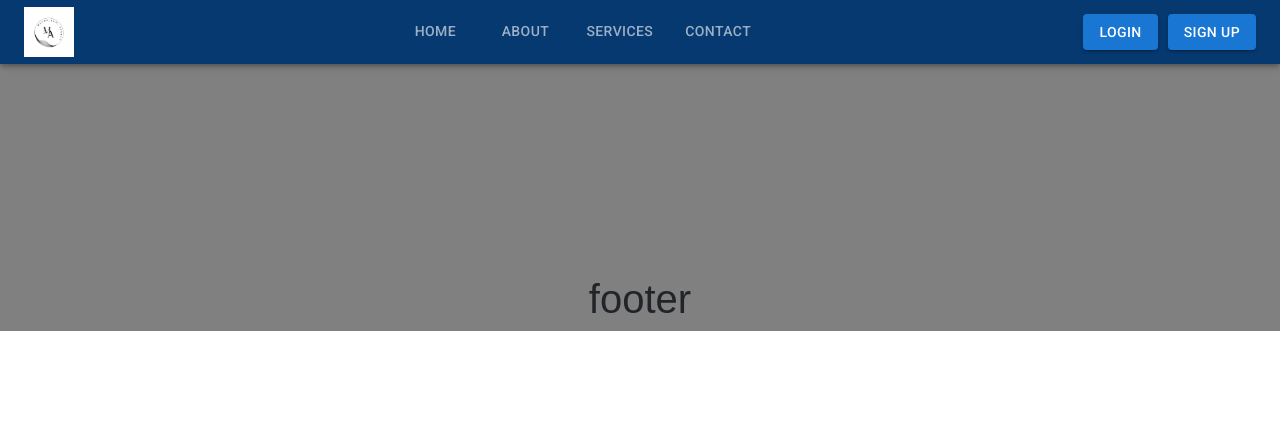
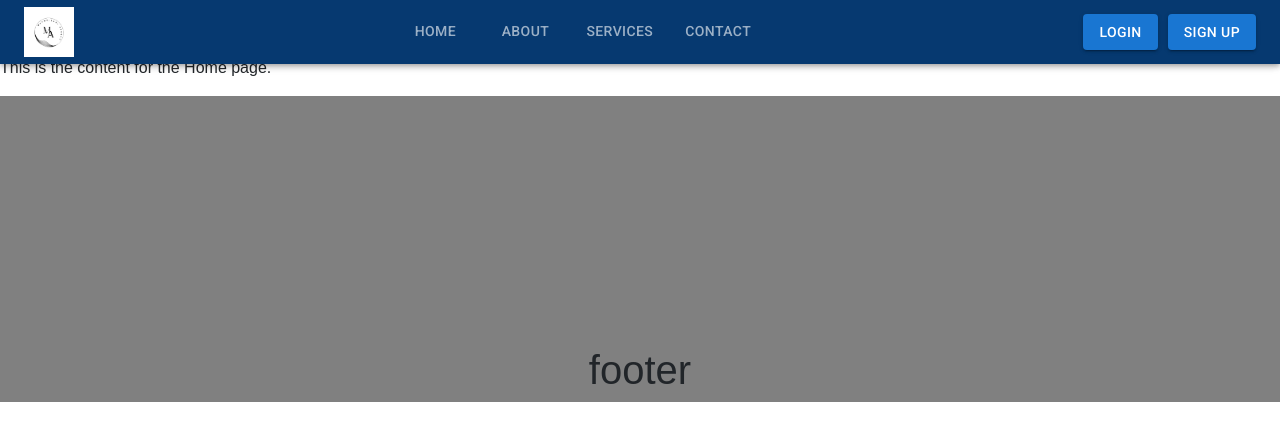
Before and after one commit to olivebishop/project, a React (Create React App) app: page / in a window 1280 px wide. Shown: the top 440 px of the page. Built offline with nearby package versions, Linux system fonts and the light colour scheme.

Commit message:
CORRECTED SOME FILES

```diff
--- a/src/components/About.jsx
+++ b/src/components/About.jsx
@@ -2,10 +2,11 @@ import React from 'react'
 
 function About() {
   return (
-    <div className='about'>
-      <h1>About us</h1>
+    <div>
+      <h1>Welcome to About</h1>
+      <p>This is the content for the about page.</p>
     </div>
-  )
-}
+  );
+};
 
 export default About
--- a/src/components/contact/Contact.jsx
+++ b/src/components/contact/Contact.jsx
@@ -2,8 +2,10 @@ import React from 'react'
 
 function Contact() {
   return (
-    <div>Contact</div>
-  )
-}
-
+    <div>
+      <h1>Welcome to Contact</h1>
+      <p>This is the content for the Contact page.</p>
+    </div>
+  );
+};
 export default Contact
--- a/src/components/home/Home.js
+++ b/src/components/home/Home.js
@@ -1,18 +1,12 @@
-import { Button } from '@mui/material'
-import React from 'react'
+import React from 'react';
 
-function Home() {
+const Home = () => {
   return (
-    <div className='hero'>
-      <div className='hero-content'>
-      <h4>We Care For Workers Abroad</h4>
-      </div>
-      <div className='hero-img'>
+    <div>
+      <h1>Welcome to Home</h1>
+      <p>This is the content for the Home page.</p>
+    </div>
+  );
+};
 
-      </div>
-      <Button>join us today</Button>
-    </div>
-  )
-}
-
-export default Home
+export default Home;
--- a/src/components/home/header/Header.jsx
+++ b/src/components/home/header/Header.jsx
@@ -64,6 +64,8 @@ return (
                 </Toolbar>
                 </AppBar>
         </React.Fragment>
+
+
 )
 }
 
--- a/src/components/services/Services.jsx
+++ b/src/components/services/Services.jsx
@@ -2,8 +2,10 @@ import React from 'react'
 
 function Services() {
   return (
-    <div>Services</div>
-  )
-}
-
+    <div>
+      <h1>Welcome to services</h1>
+      <p>This is the content for the services page.</p>
+    </div>
+  );
+};
 export default Services
```
Also changed, not shown: src/components/App.js (+5 -2 lines).
